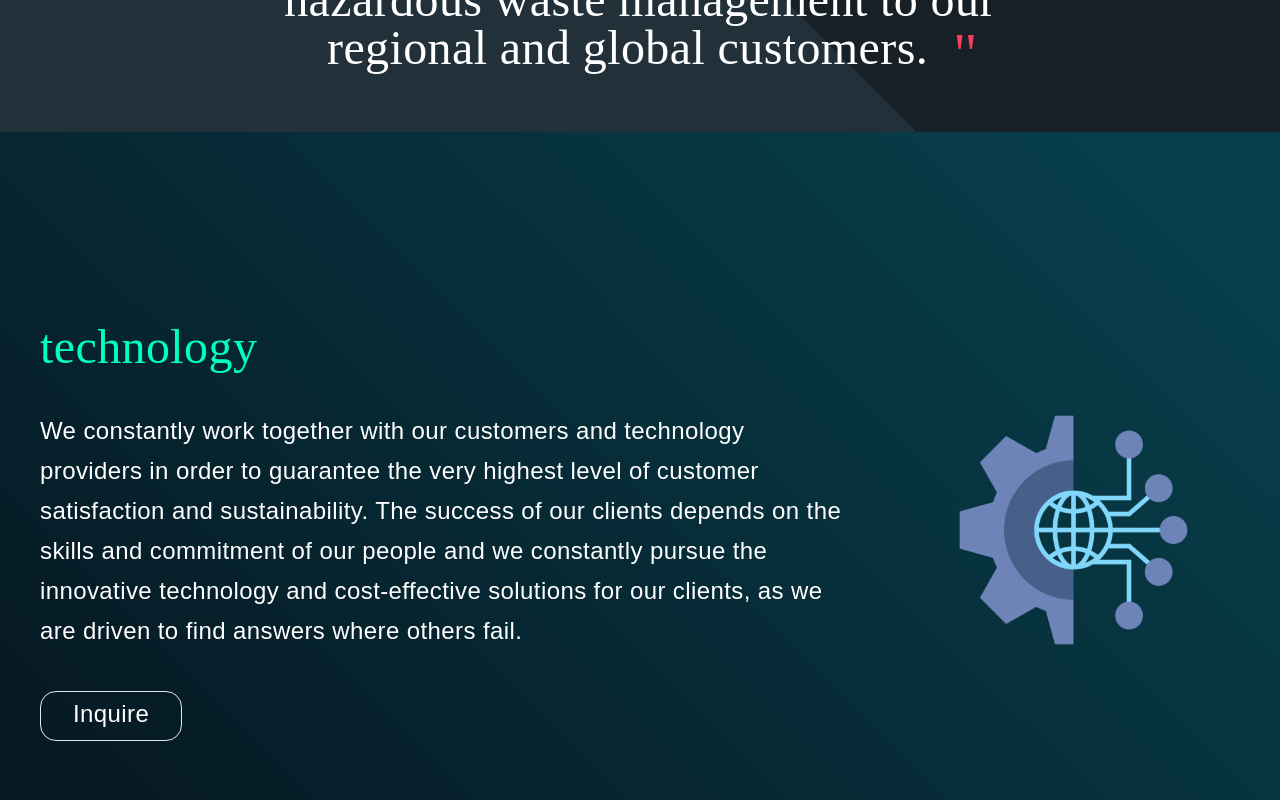
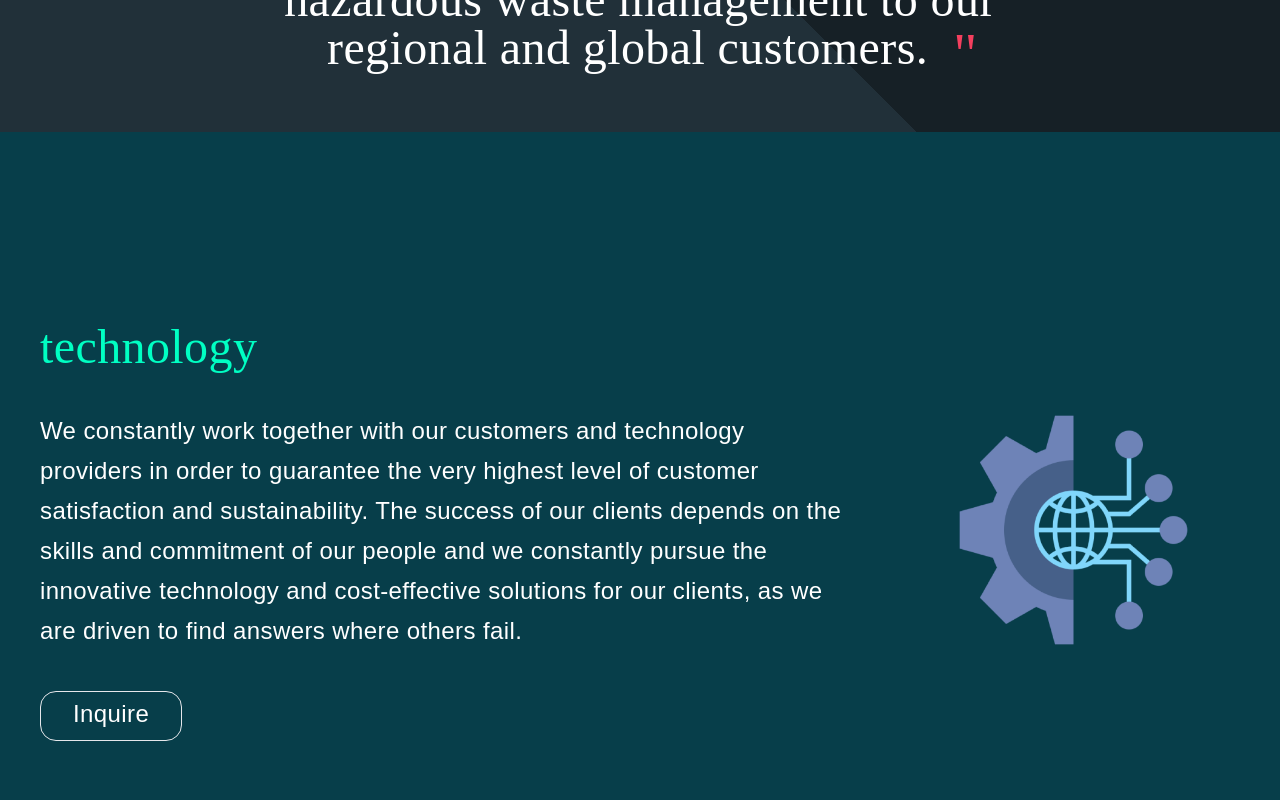
Before and after one commit to samithw/nordiska-vite-react-ts-v2, a React (Vite) app: page /technology in a window 1280 px wide. Shown: the part 1220-2020 px from the top of the page. Built offline with nearby package versions, Linux system fonts and the light colour scheme; a web font is replaced by a local one.

Commit message:
Removed gradient from content section

```diff
--- a/src/pages/Services.tsx
+++ b/src/pages/Services.tsx
@@ -16,7 +16,7 @@ const Services = (props: Props) => {
             <span>We create value through strong, trusting relationships with our clients so they have the freedom and peace of mind to tackle other business issues. In fact, more than 80% of our business comes from returning clients who put their continued trust in ADF. &nbsp;</span>
         </PageQuote>
 
-        <ContentSection sectionTitle='business support' buttonTitle='Inquire' bgImageCSS='linear-gradient(45deg, #122327 10%, #1D3B42 90%)' sectionImageURL='./src/assets/images/icon__business__support.png'>
+        <ContentSection sectionTitle='business support' buttonTitle='Inquire' bgImageCSS='linear-gradient(45deg, #1D3B42 10%, #1D3B42 90%)' sectionImageURL='./src/assets/images/icon__business__support.png'>
             <>
               <p>In a complex world you need to discover smart ways and creative solutions. Nordiska Solutions introduce professional services such as sales channel development, sales leads generation, follow-up works, and business networking, after supports in order to expand your business globally.  </p>
             </>
--- a/src/pages/Technology.tsx
+++ b/src/pages/Technology.tsx
@@ -15,7 +15,7 @@ const Technology = (props: Props) => {
             <span>Nordiska Solutions is committed to provide primarily “Nordic” high-end cleantech products and solutions for both municipal and industrial applications. We offer customised solutions in water treatment, wastewater treatment and sloid / hazardous waste management to our regional and global customers. &nbsp;</span>
         </PageQuote>
 
-        <ContentSection sectionTitle='technology' buttonTitle='Inquire' bgImageCSS='linear-gradient(45deg, #061923 10%, #073E4A 90%)' sectionImageURL='./src/assets/images/tech__main__icon.png'>
+        <ContentSection sectionTitle='technology' buttonTitle='Inquire' bgImageCSS='linear-gradient(45deg, #073E4A 10%, #073E4A 90%)' sectionImageURL='./src/assets/images/tech__main__icon.png'>
             <>
               <p>We constantly work together with our customers and technology providers in order to guarantee the very highest level of customer satisfaction and sustainability. The success of our clients depends on the skills and commitment of our people and we constantly pursue the innovative technology and cost-effective solutions for our clients, as we are driven to find answers where others fail.</p>
 
```
